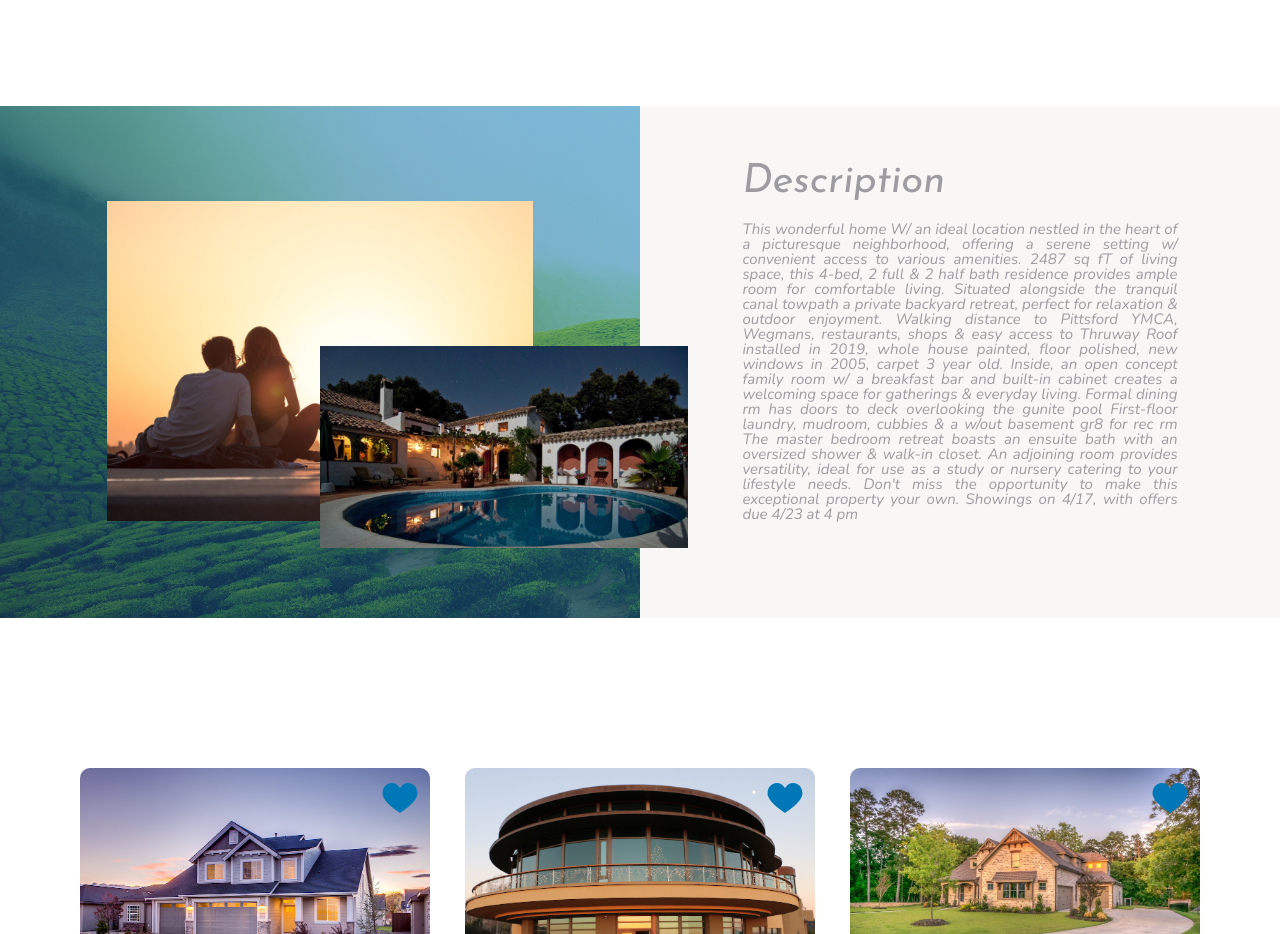
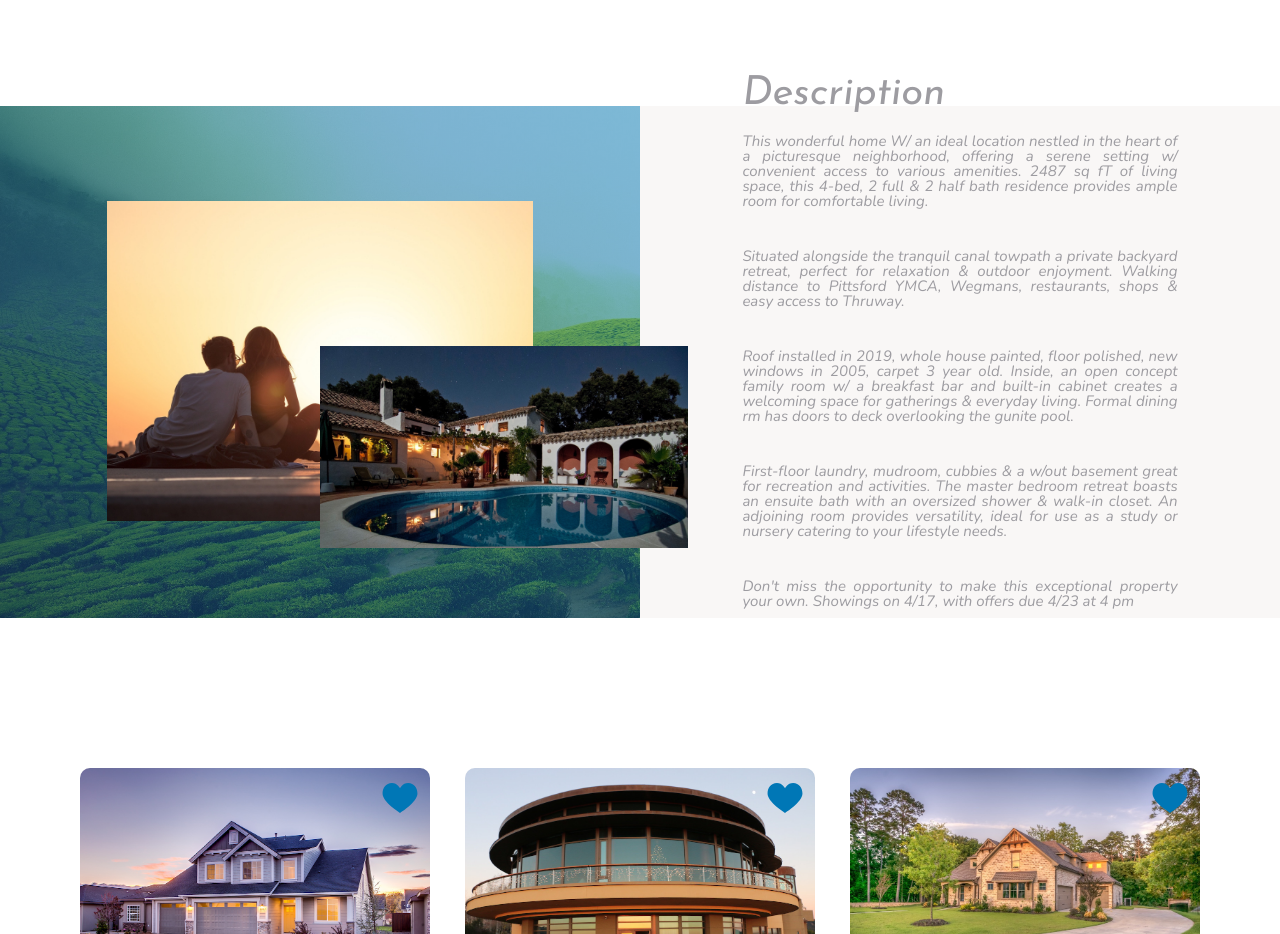
Before and after one commit to mkaouer/FraminghamLn, a website: page index.html in a window 1280 px wide. Shown: the part 1200-2134 px from the top of the page. Drawn offline with nearby package versions, Linux system fonts and the light colour scheme; a web font is replaced by a local one.

Commit message:
Fixed text formatting

```diff
--- a/index.html
+++ b/index.html
@@ -108,21 +108,25 @@
             <h2 class="header_2 mb-sm">Description</h2>
       <p align="justify" class="story__text">
         This wonderful home W/ an ideal location nestled in the heart of a picturesque neighborhood, offering a serene setting w/ convenient access to various amenities. 2487 sq fT of living space, this 4-bed, 2 full & 2 half bath residence provides ample room for comfortable living.
+	  </p>
 
-Situated alongside the tranquil canal towpath a private backyard retreat, perfect for relaxation & outdoor enjoyment.
+<p align="justify" class="story__text">
+Situated alongside the tranquil canal towpath a private backyard retreat, perfect for relaxation & outdoor enjoyment. Walking distance to Pittsford YMCA, Wegmans, restaurants, shops & easy access to Thruway.
+</p>
 
-Walking distance to Pittsford YMCA, Wegmans, restaurants, shops & easy access to Thruway
 
-Roof installed in 2019, whole house painted, floor polished, new windows in 2005, carpet 3 year old. Inside, an open concept family room w/ a breakfast bar and built-in cabinet creates a welcoming space for gatherings & everyday living.
 
-Formal dining rm has doors  to deck overlooking the gunite pool
+<p align="justify" class="story__text">
+Roof installed in 2019, whole house painted, floor polished, new windows in 2005, carpet 3 year old. Inside, an open concept family room w/ a breakfast bar and built-in cabinet creates a welcoming space for gatherings & everyday living. Formal dining rm has doors  to deck overlooking the gunite pool.
+</p>
 
- First-floor laundry, mudroom, cubbies  & a w/out basement gr8 for rec rm
+<p align="justify" class="story__text">
+First-floor laundry, mudroom, cubbies  & a w/out basement great for recreation and activities. The master bedroom retreat boasts an ensuite bath with an oversized shower & walk-in closet. An adjoining room provides versatility, ideal for use as a study or nursery catering to your lifestyle needs.
+</p>
 
-The master bedroom retreat boasts an ensuite bath with an oversized shower & walk-in closet. An adjoining room provides versatility, ideal for use as a study or nursery catering to your lifestyle needs.
-
+<p align="justify" class="story__text">
 Don't miss the opportunity to make this exceptional property your own. Showings on 4/17, with offers due 4/23 at 4 pm
-      </p>
+</p>
 
     </div>
 
```
